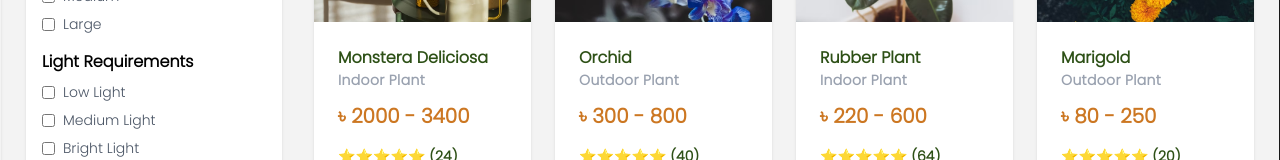
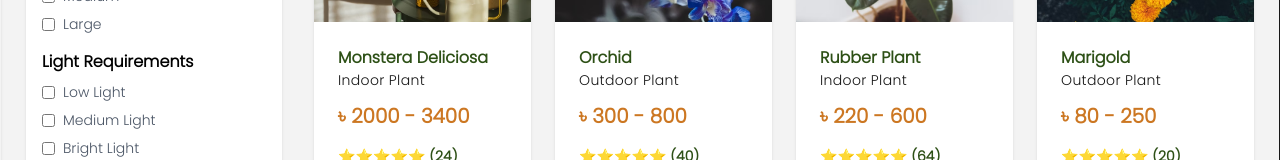
Before and after one commit to ShekRasel/tri-gardening, a Next.js app: page /products in a window 1280 px wide. Shown: the part 565-725 px from the top of the page. Built offline with nearby package versions, Linux system fonts and the light colour scheme.

Commit message:
fixed the color

```diff
--- a/components/cards/product.card.jsx
+++ b/components/cards/product.card.jsx
@@ -30,9 +30,7 @@ const ProductCard = ({ image, name, tag, price, rating }) => {
           <h2 className="text-sm md:text-base font-semibold text-primary">
             {name}
           </h2>
-          <h2 className="text-gray-400 tracking-wide text-xs  md:text-sm font-semibold">
-            {tag}
-          </h2>
+          <h2 className="text-gray tracking-wide text-xs  md:text-sm">{tag}</h2>
           <p className="text-orange text-lg md:text-xl font-bold mt-3">
             ৳ {price}
           </p>
@@ -58,7 +56,7 @@ const ProductCard = ({ image, name, tag, price, rating }) => {
         <div>
           <Link
             href={"/"}
-            className="bg-[#7A9B57] text-white w-full text-base py-4 xl:py-5 cursor-pointer bottom-0 text-center absolute font-semibold tracking-wider rounded-b-2xl"
+            className="bg-light-green text-white w-full text-base py-4 xl:py-5 cursor-pointer bottom-0 text-center absolute font-semibold tracking-wider rounded-b-2xl"
           >
             View Details
           </Link>
```
